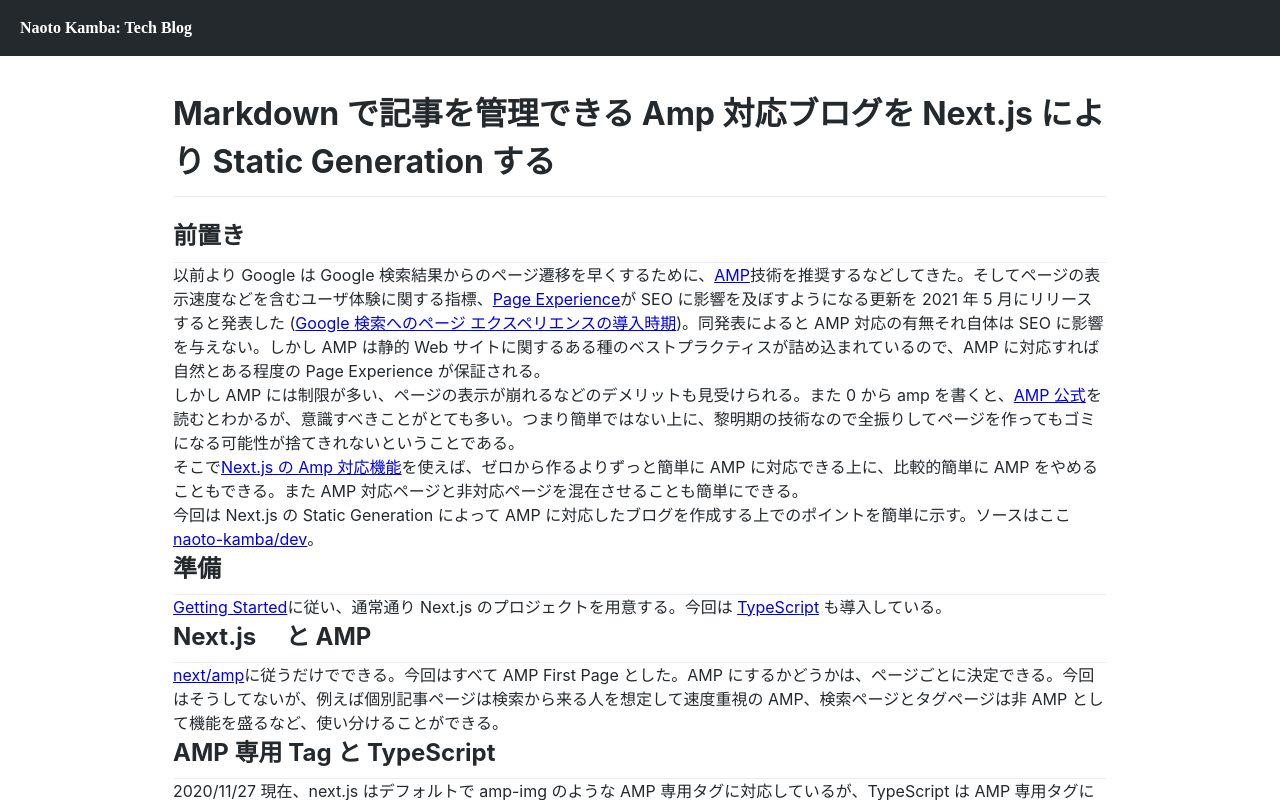
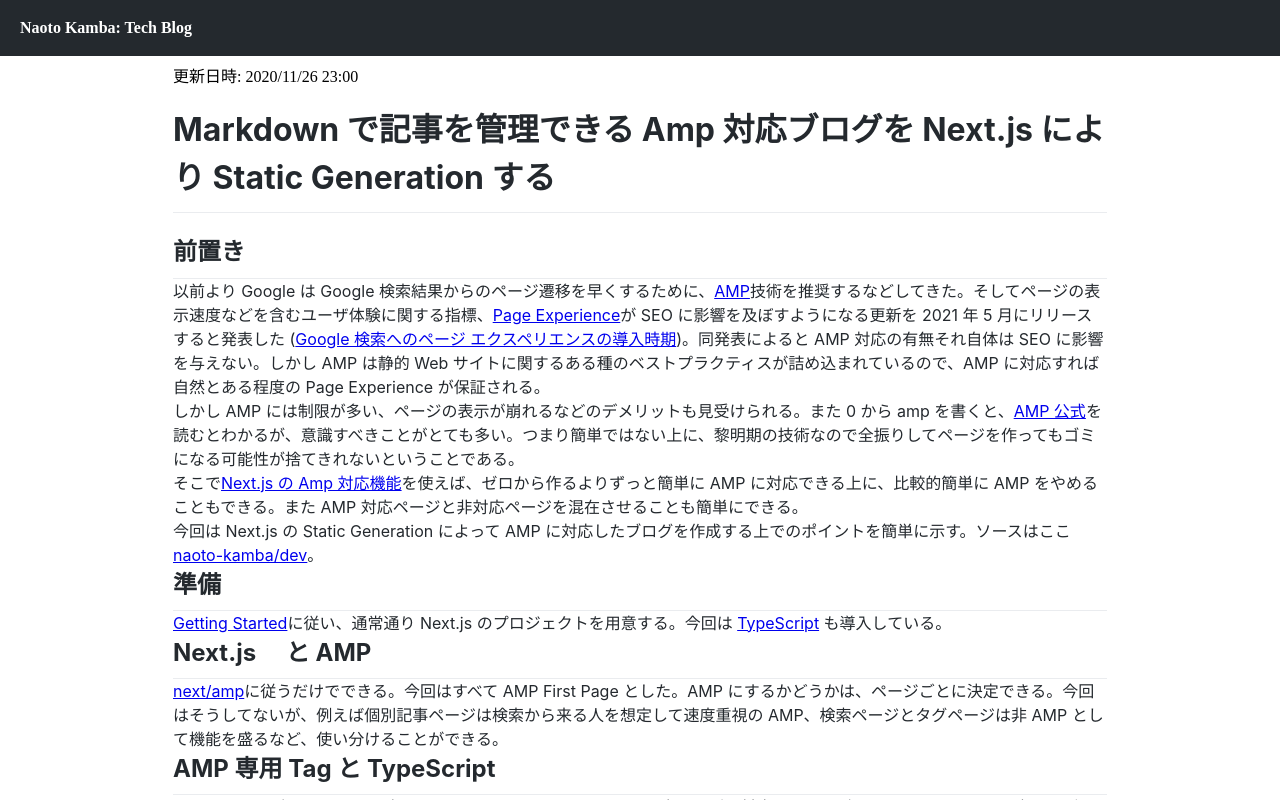
Before and after one commit to naoto-kamba/dev, a Next.js app: page /posts/202011262300_markdown-amp-blog in a window 1280 px wide. Shown: the top 800 px of the page. Built offline with nearby package versions, Linux system fonts and the light colour scheme.

Commit message:
個別記事ページでも更新日時を表示

```diff
--- a/src/components/article/Article.tsx
+++ b/src/components/article/Article.tsx
@@ -1,6 +1,6 @@
 import { ArticleContent } from './ArticleContent'
 import { SocialShares } from './SocialShare'
-import { Tag, Tags, TagsWithLabel } from './Tag'
+import { TagsWithLabel } from './Tag'
 
 type ArticleProps = {
   url: string
@@ -13,6 +13,7 @@
 export const Article: React.FC<ArticleProps> = (props) => {
   return (
     <div>
+      <div>更新日時: {props.published}</div>
       <ArticleContent content={props.content} />
       <hr />
       <TagsWithLabel tags={props.tags} />
```
